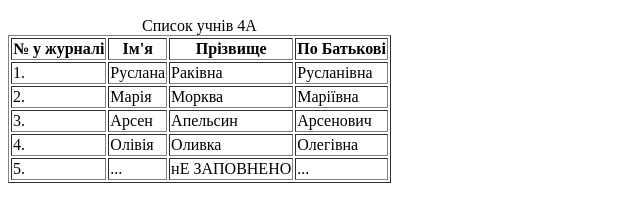
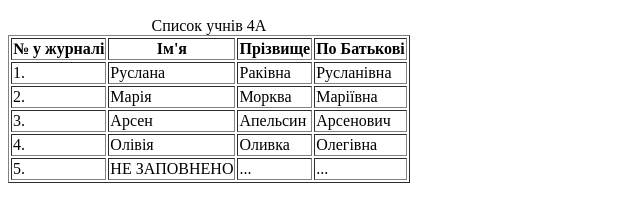
Before and after one commit to rederstt/SofiaNSKN, a plain HTML site: page Z0503024.html in a window 1280 px wide. Shown: the part 110-332 px from the top of the page, without its empty margins (0-640 px from the left). Drawn offline with Linux system fonts and the light colour scheme.

Commit message:
Update Z0503024.html

```diff
--- a/Z0503024.html
+++ b/Z0503024.html
@@ -46,8 +46,8 @@
       </tr>
         <tr>
         <td>5.</td>
+        <td rowspan="3">НЕ ЗАПОВНЕНО</td>
         <td>...</td>
-        <td>нЕ ЗАПОВНЕНО</td>
         <td>...</td>
       </tr>
     </table>
```
